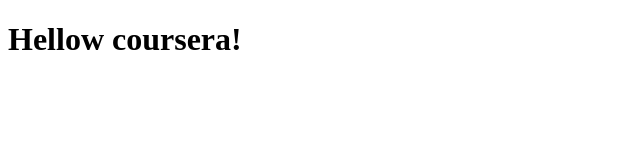
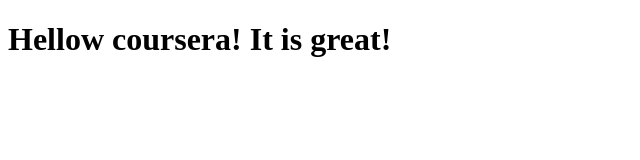
Before and after one commit to JianfeiHua/CourseraJHUWeb, a plain HTML site: page site/index.html in a window 1280 px wide. Shown: the whole page, without its empty margins (0-640 px from the left). Drawn offline with Linux system fonts and the light colour scheme.

Commit message:
Small changes

```diff
--- a/site/index.html
+++ b/site/index.html
@@ -4,6 +4,6 @@
 	<title>Hello Coursera!</title>
 </head>
 <body>
-<h1>Hellow coursera!</h1>
+<h1>Hellow coursera! It is great!</h1>
 </body>
 </html>
```
